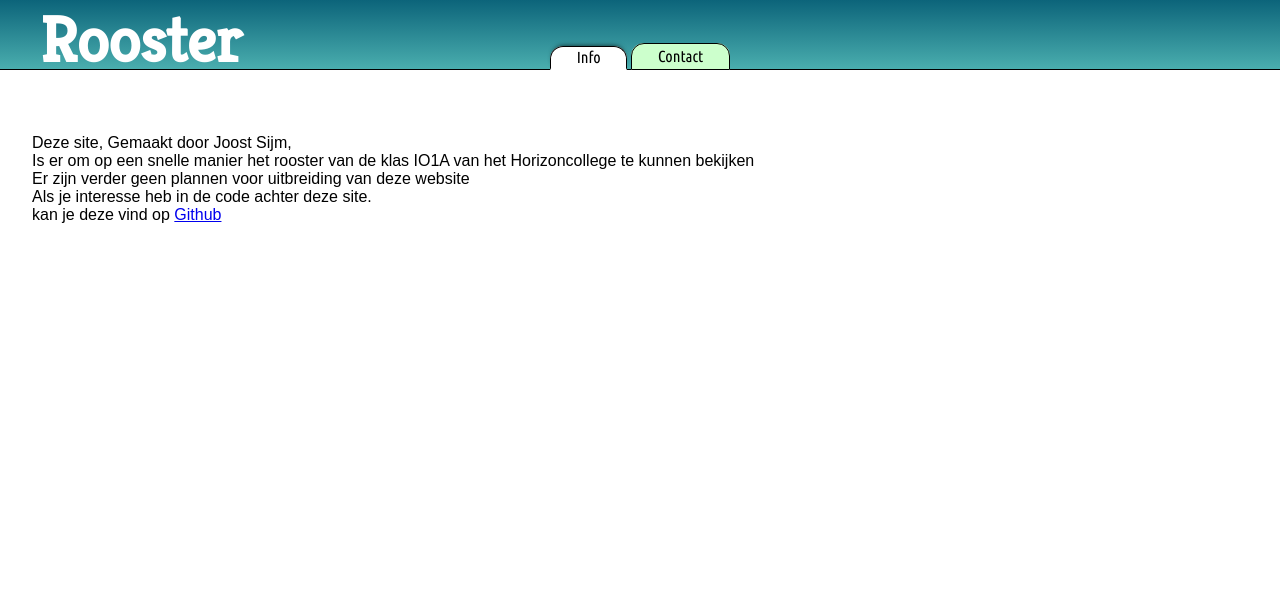
After one commit to joostsijm/Roostersite, a PHP site: page /popup.php in a window 1280 px wide. The commit adds this page. Shown: the top 607 px of the page. Run offline with PHP 8.4, Linux system fonts and the light colour scheme.

Commit message:
Info toegevoegd

```diff
--- /dev/null
+++ b/popup.css
@@ -0,0 +1,7 @@
+button {
+font-family: 'Ubuntu Condensed';
+font-size:1em;
+}
+p {
+font-family: Sans-Serif;
+}
--- /dev/null
+++ b/popup.php
@@ -0,0 +1,61 @@
+<!doctype html>
+<html>
+	<head>
+		<title>Rooster | Popup</title>
+		<Meta charset=utf-8>
+		<meta name=description content="">
+		<link rel=stylesheet href="rooster.css">
+		<link rel=stylesheet href="popup.css">
+		<link rel="icon" href="favicon.ico" type="image/x-icon" />
+		<link href="http://fonts.googleapis.com/css?family=Kreon" rel="stylesheet" type="text/css" />
+		<link href="http://fonts.googleapis.com/css?family=Ubuntu+Condensed" rel="stylesheet" type="text/css" />
+	</head>
+	<body>
+
+		<?php
+			date_default_timezone_set('Europe/Amsterdam');
+			$date=date("W");
+			if(isset($_POST['tabs']))
+				{
+				$stab=$_POST['tabs'];
+				}
+			else
+				{
+				$stab="1";
+				}
+		?>
+
+		<div id="logo">
+			<h1>
+				Rooster
+			</h1>
+		</div>
+
+		<div class="head1">
+			<form id='rooster' name='rooster' method='post'>
+				<ul id="tabnavr">
+					<li class="tabr<?php if($stab== 1){echo "s";}?>"><button type='submit' value='1' name='tabs'>Info</button></li>
+					<li class="tabr<?php if($stab== 2){echo "s";}?>"><button type='submit' value='2' name='tabs'>Contact</button></li>
+				</ul>
+			</form>
+		</div>
+
+		<div style="padding:5% 0% 30% 2.5%">
+			<?php
+				if($stab==1)
+					{
+					/* info */
+					echo "	<p>Deze site, Gemaakt door Joost Sijm,<br>Is er om op een snelle manier het rooster van de klas IO1A van het Horizoncollege te kunnen bekijken</p>
+								<p>Er zijn verder geen plannen voor uitbreiding van deze website</p>
+								<p>Als je interesse heb in de code achter deze site.<br>kan je deze vind op <a href='https://github.com/joostsijm/Roostersite'>Github</a></p>";
+
+					}
+				if($stab==2)
+					{
+					/* contact */
+					echo "<p>Voor opmering of verbeterpunten<br>Mail dan naar: <a href='mailto:joostsijm@gmail.com'>joostsijm@gmail.com</a>.</p>";
+					}
+			?>
+		</div>
+	</body>
+</html>
--- a/rooster.css
+++ b/rooster.css
@@ -63,9 +63,24 @@ background:linear-gradient(rgba(12,100,122,1), rgba(75,175,175,1));
     position: absolute;
 	font-family: 'Kreon';
 	color: white;
-	font-size: 30px;
+	font-size: 2em;
 }
 body {
     color: #000;
     font-size: 12pt;
 }
+#info {
+float:right;
+margin-top: 1%;
+border: 1px solid black;
+border-radius:13px 0 0 13px;
+border-right: none;
+box-shadow: 0px -3px 5px -3px rgba(0,0,0,0.75);
+padding: 4px 2%;
+background-color: #cfc;
+}
+#info a,button{
+color:black;
+font-family: 'Ubuntu Condensed';
+font-size:0.9em;
+}
```
Also changed, not shown: index.php (+14 -0 lines).
